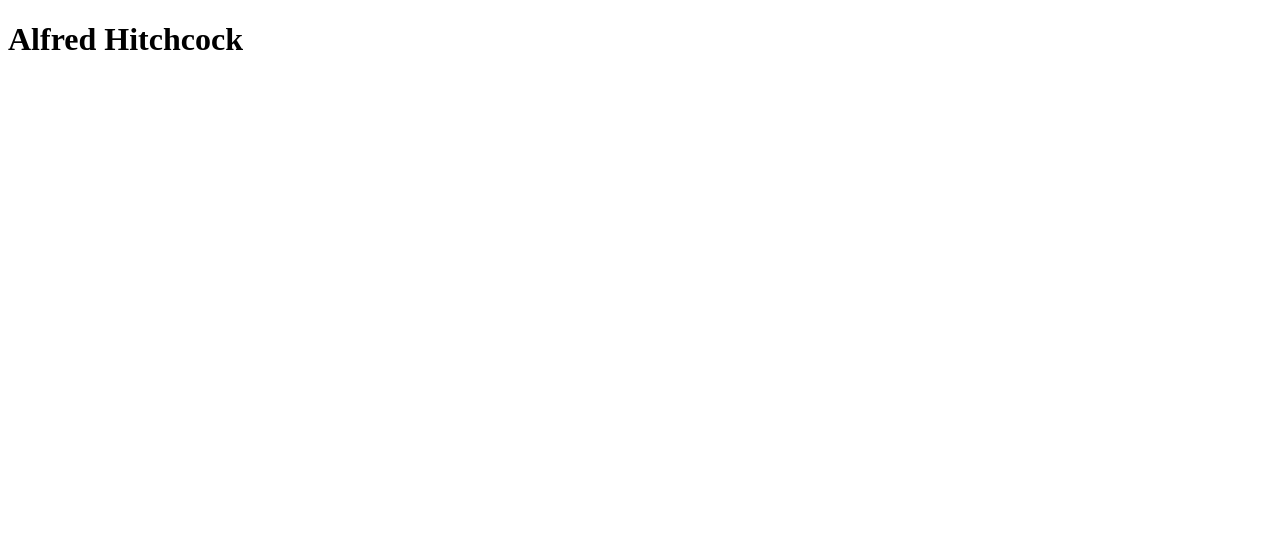
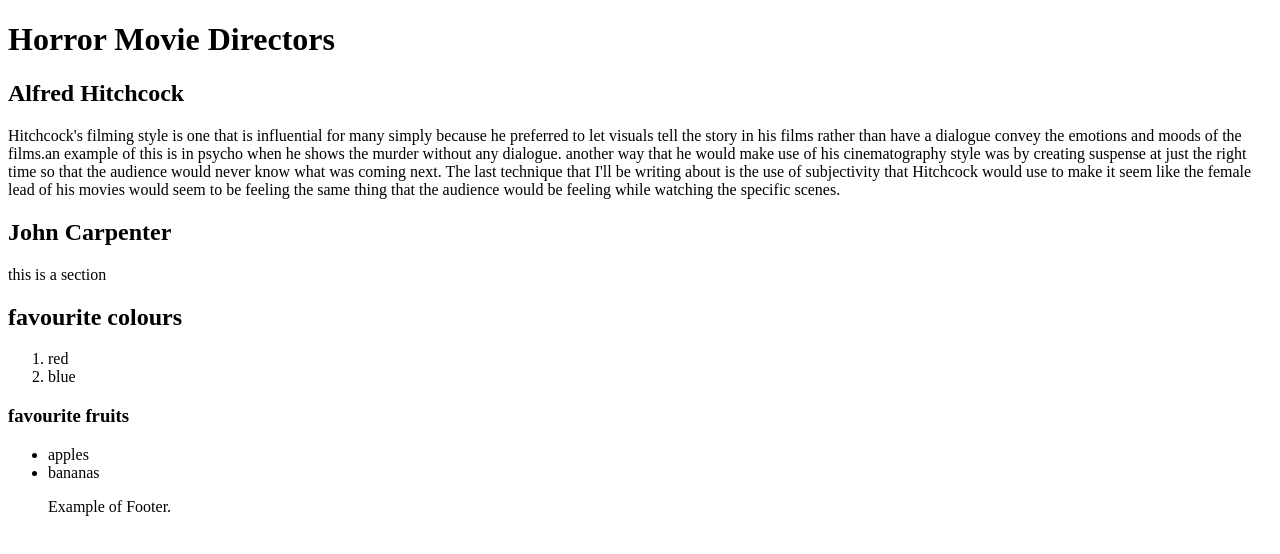
Before and after one commit to guavalol/website, a plain HTML site: page index.html in a window 1280 px wide. Drawn offline with Linux system fonts and the light colour scheme.

Commit message:
website lesson 4 update

```diff
--- a/index.html
+++ b/index.html
@@ -5,6 +5,30 @@
       <meta charset="utf-8">
 </head>
 <body>
-  <h1> Alfred Hitchcock</h1>
+  <!-- hello there -->
+  <h1> Horror Movie Directors</h1>
+    <h2>Alfred Hitchcock</h2>
+      <p>Hitchcock's filming style is one that is influential for many simply because he preferred to let visuals tell the story in his films rather than have a dialogue convey the emotions and moods of the films.an example of this is in psycho when he shows the murder without any dialogue. another way that he would make use of his cinematography style was by creating suspense at just the right time so that the audience would never know what was coming next. The last technique that I'll be writing about is the use of subjectivity that Hitchcock would use to make it seem like the female lead of his movies would seem to be feeling the same thing that the audience would be feeling while watching the specific scenes.</P>
+<header>
+</header>
+<section>
+  <h1>John Carpenter </H1>
+    <p>this is a section</p>
+</section>
+<section>
+  <h2>favourite colours</h2>
+  <ol>
+    <li>red</li>
+    <li>blue</li>
+  </ol>
+</section>
+<section>
+  <h3>favourite fruits</h3>
+  <ul>
+    <li>apples</li>
+    <li>bananas</li>
+<footer>
+  <p>Example of Footer.</p>
+</footer>
 </body>
 </html>
```
